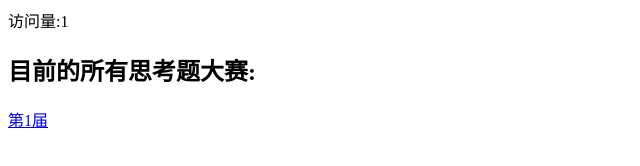
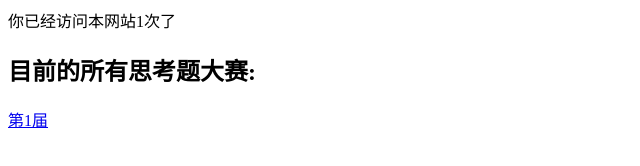
Before and after one commit to LLCDP/LLCDP.github.io, a plain HTML site: page SKTcenter/SKTMO/index.html in a window 1280 px wide. Shown: the whole page, without its empty margins (0-640 px from the left). Drawn offline with Linux system fonts and the light colour scheme.

Commit message:
Update index.html

```diff
--- a/SKTcenter/SKTMO/index.html
+++ b/SKTcenter/SKTMO/index.html
@@ -50,7 +50,7 @@
             else
             visits = parseInt(visits) + 1
             setCookie("counter", visits, now)
-            document.write("访问量:" + visits)
+            document.write("你已经访问本网站" + visits + "次了" )
             // -->
         </script>
     </head>
```
